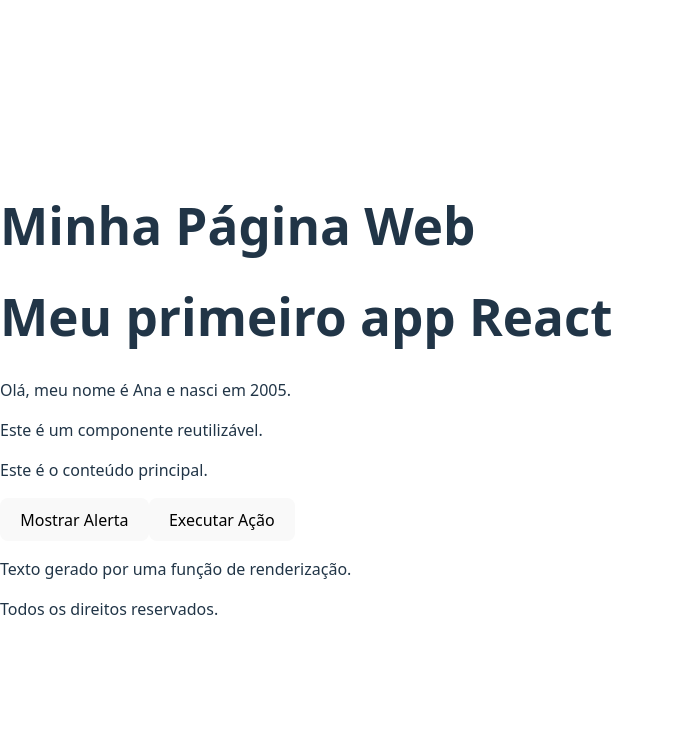
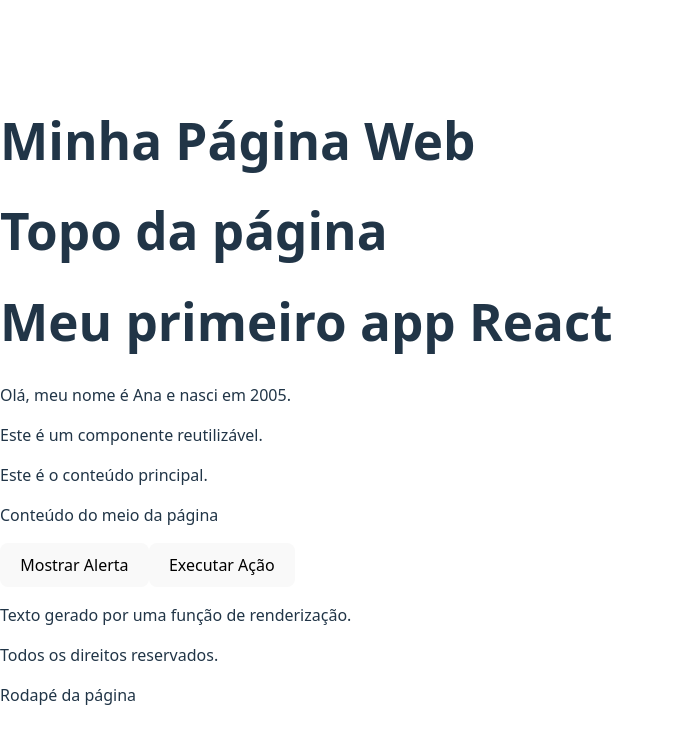
Before and after one commit to lucasfernandopinto/TADS2025-React, a React (Vite) app in the folder 2BATV01/meu-primeiro-app-react/: page / in a window 1280 px wide. Shown: the top 744 px of the page, without its empty margins (0-674 px from the left). Built offline with nearby package versions, Linux system fonts and the light colour scheme.

Commit message:
Exerrcicio 08

```diff
--- a/2BATV01/meu-primeiro-app-react/src/App.tsx
+++ b/2BATV01/meu-primeiro-app-react/src/App.tsx
@@ -8,6 +8,12 @@
 import Conteudo from './components/Conteudo';
 // importa o componente 'Rodape' do arquivo 'Rodape.tsx'
 import Rodape from './components/Rodape';
+// importa o componente 'Topo' do arquivo 'Topo.tsx'
+import Topo from './components/Topo';
+// importa o componente 'Meio' do arquivo 'Meio.tsx'
+import Meio from './components/Meio';
+// importa o componente 'Base' do arquivo 'Base.tsx'
+import Base from './components/Base';
 
 // cria um componente chamado 'App'.
 function App() {
@@ -36,6 +42,12 @@
       }
 
       {
+        // renderiza o componente 'Topo'
+        <Topo />
+      }
+
+
+      {
         // exibe o texto "Meu primeiro app React" na página.
         <h1>Meu primeiro app React</h1>
       }
@@ -54,6 +66,12 @@
         // renderiza o componente 'Conteudo'
         <Conteudo />
       }
+
+      {
+        // renderiza o componente 'Meio'
+        <Meio />
+      }
+
 
       {
         // cria um botão com o texto "Mostrar Alerta".
@@ -75,6 +93,11 @@
         <Rodape />
       }
 
+      {
+        // renderiza o componente 'Base'
+        <Base />
+      }
+
 
     </>
   );
--- /dev/null
+++ b/2BATV01/meu-primeiro-app-react/src/components/Base.tsx
@@ -0,0 +1,16 @@
+// importa o React da biblioteca 'react'.
+import React from 'react';
+
+// cria um componente chamado 'Base'.
+function Base() {
+  // retorna o que será renderizado na tela.
+  return (
+    // o componente retorna um footer com o parágrafo "Rodapé da página"
+    <footer>
+      <p>Rodapé da página</p>
+    </footer>
+  );
+}
+
+// exporta o componente 'Base' para ser usado em outros arquivos.
+export default Base;
--- /dev/null
+++ b/2BATV01/meu-primeiro-app-react/src/components/Meio.tsx
@@ -0,0 +1,16 @@
+// importa o React da biblioteca 'react'.
+import React from 'react';
+
+// cria um componente chamado 'Meio'.
+function Meio() {
+  // retorna o que será renderizado na tela.
+  return (
+    // o componente retorna um main com o parágrafo "Conteúdo do meio da página"
+    <main>
+      <p>Conteúdo do meio da página</p>
+    </main>
+  );
+}
+
+// exporta o componente 'Meio' para ser usado em outros arquivos.
+export default Meio;
--- /dev/null
+++ b/2BATV01/meu-primeiro-app-react/src/components/Topo.tsx
@@ -0,0 +1,16 @@
+// importa o React da biblioteca 'react'.
+import React from 'react';
+
+// cria um componente chamado 'Topo'.
+function Topo() {
+  // retorna o que será renderizado na tela.
+  return (
+    // o componente retorna um header com o titulo "Topo da página"
+    <header>
+      <h1>Topo da página</h1>
+    </header>
+  );
+}
+
+// exporta o componente 'Topo' para ser usado em outros arquivos.
+export default Topo;
```
